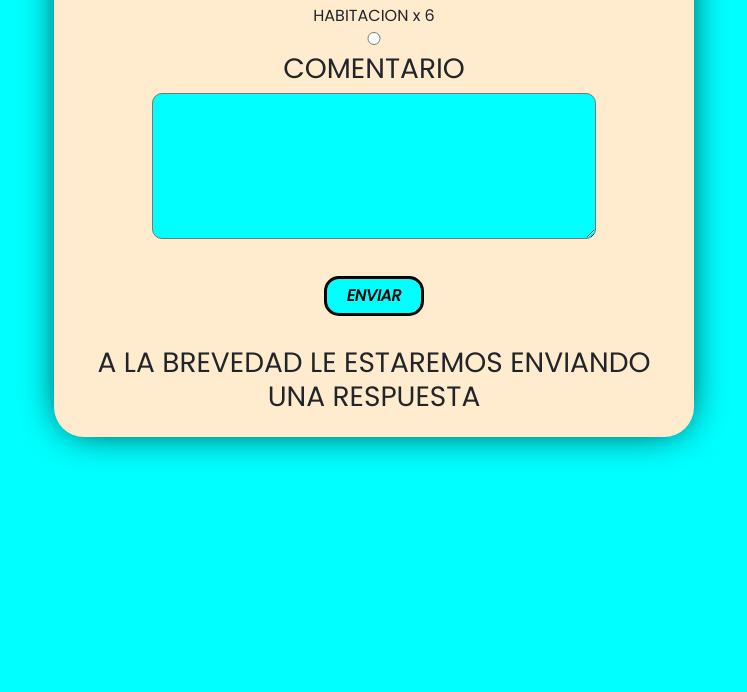
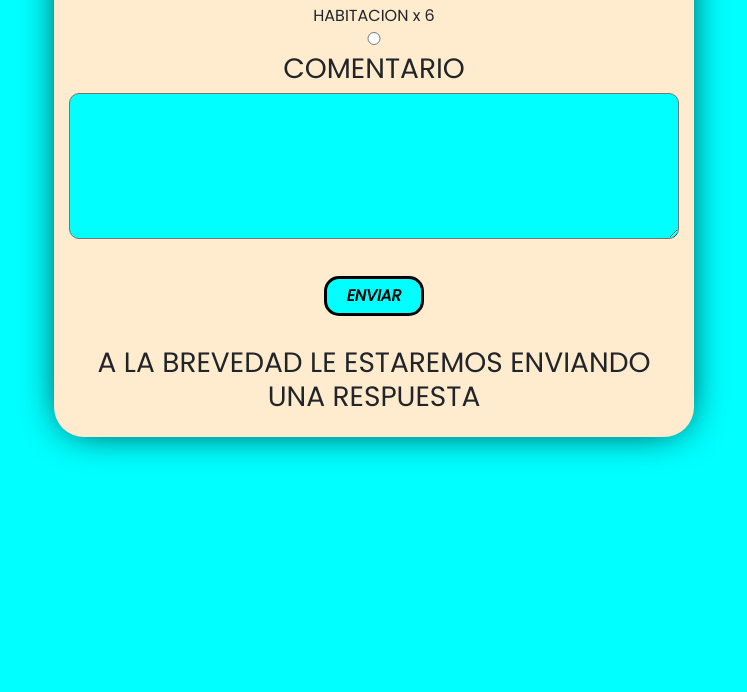
Before and after one commit to ezequieltrovato/entregaFinal, a website: page pages/reserva.html in a window 1280 px wide. Shown: the part 811-1503 px from the top of the page, without its empty margins (266-1013 px from the left). Drawn offline with nearby package versions, Linux system fonts and the light colour scheme; files whose address does not match are found by name.

Commit message:
tercera entrega_2

```diff
--- a/_formulario.scss
+++ b/_formulario.scss
@@ -36,9 +36,14 @@ $fondoFormulario: blanchedalmond;
         }
     }
     textarea{
-        padding-left: 7px;
-        margin: 30px;
+        width: 100%;
+        padding-left: 100dvh;
+        margin: 10px auto;
         border-radius: 10px;
+        overflow: hidden;
+        resize: none;
+        outline: none;
+        font-size: 1.2rem;
         }
     .button{
         margin: 30px;
--- a/pages/reserva.html
+++ b/pages/reserva.html
@@ -68,7 +68,7 @@
             <input type="radio" name="HABITACION" id="HABITACION" class="input">
             <h3 class="h3">COMENTARIO</h3>
             <!--<label for="text" class="label"></label>-->
-            <textarea name="text" cols="30" rows="6"></textarea><br>
+            <textarea autofocus name="text" cols="30" rows="6"></textarea>
             <button type="submit" value="submit" class="button">ENVIAR</button>
             <h3 class="h3"> A LA BREVEDAD LE ESTAREMOS ENVIANDO UNA RESPUESTA</H3>
         </form>
```
Also changed, not shown: pages/residencia.html (+1 -1 lines), style/style.css.
